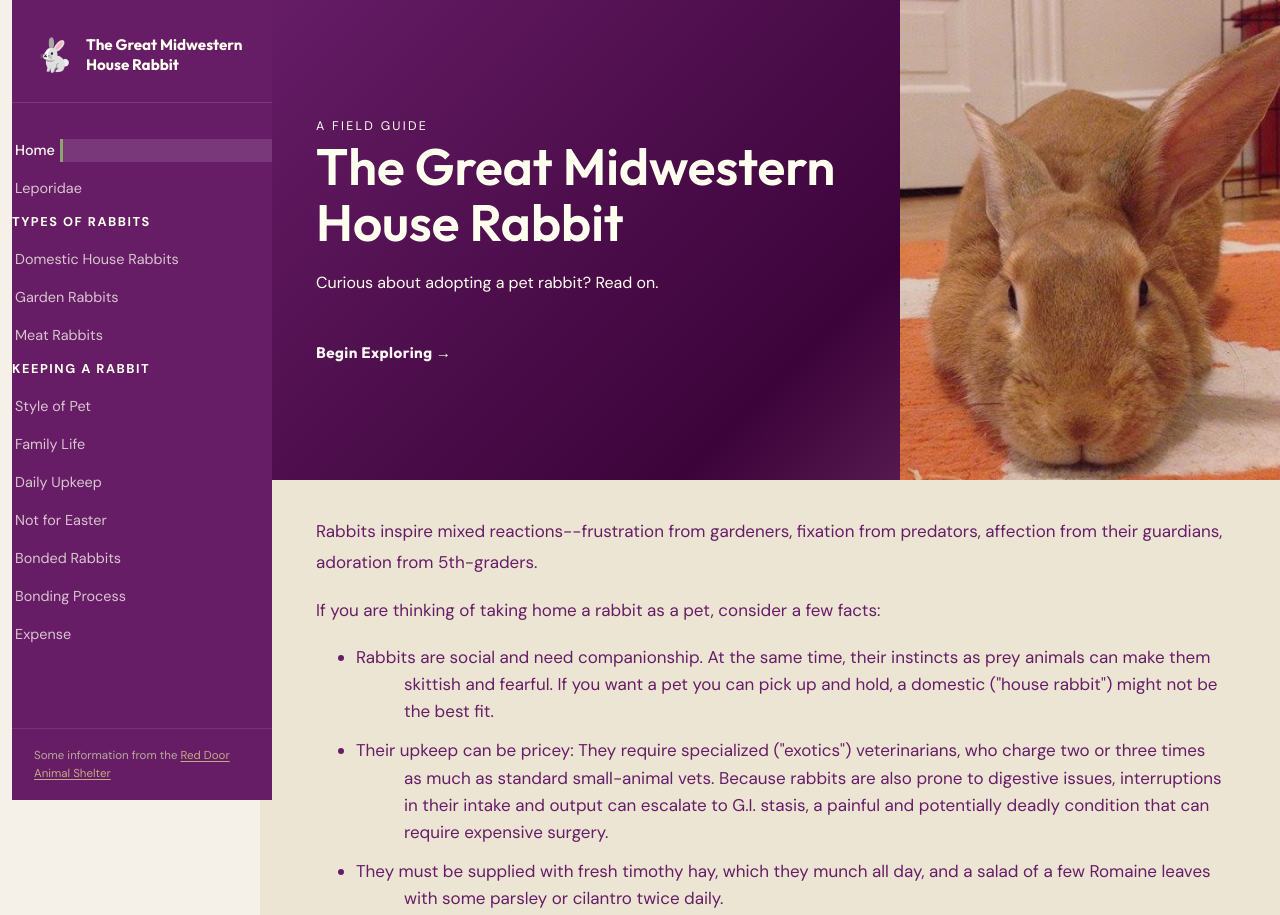
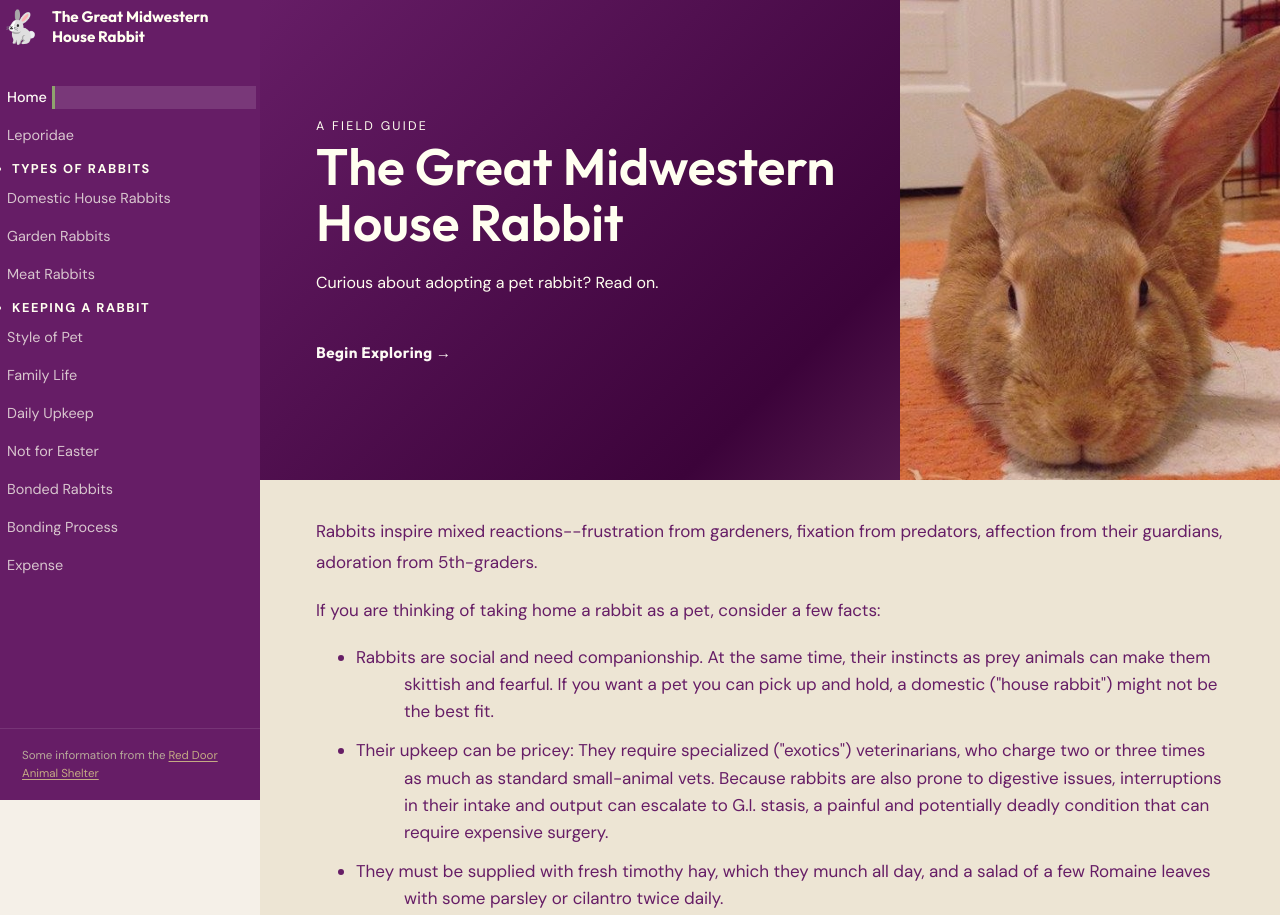
Before and after one commit to tf-G/GreatMWHrabbit, a plain HTML site: page index.html in a window 1280 px wide. Shown: the top 915 px of the page. Drawn offline with Linux system fonts and the light colour scheme.

Commit message:
bulletsandmargins

```diff
--- a/style.css
+++ b/style.css
@@ -62,7 +62,7 @@ body {
    ===================== */
 .sidebar {
   position: fixed;
-  top: 0; left: 12px;
+  top: 0; left: 0px;
   width: var(--sidebar-w);
   height: 100vh;
   background: var(--bark-dark);
@@ -75,7 +75,7 @@ body {
 }
 
 .sidebar-header {
-  padding: 28px 22px 20px;
+  padding: 28px 22px 20px 22px
   border-bottom: 1px solid rgba(255,255,255,0.12);
   display: flex;
   align-items: center;
@@ -98,11 +98,12 @@ body {
 
 .nav-links {
   list-style: none;
-  padding: 16px 0;
+  padding: 12px 04px;
   flex: 1;
 }
 
 .nav-section {
+  margin: 12px 0px 4px 8px;
   font-size: 0.8rem;
   letter-spacing: 0.12em;
   text-transform: uppercase;
```
